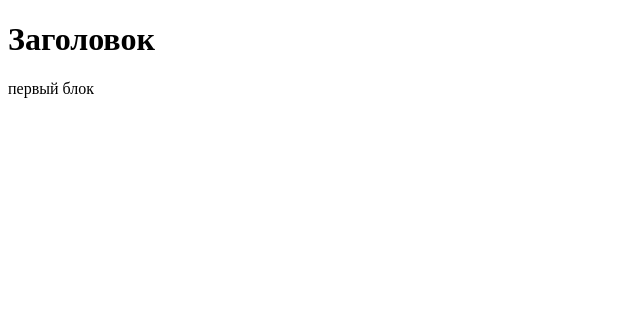
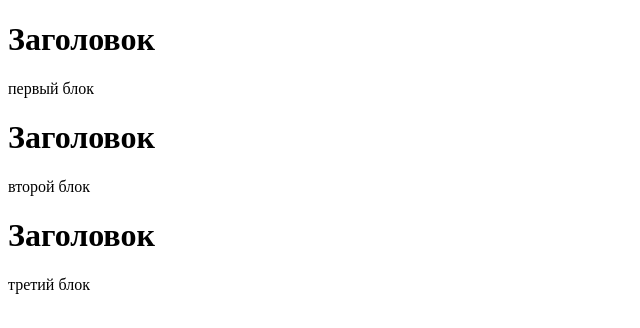
Before and after one commit to MartyGreen/second_repo, a plain HTML site: page index.html in a window 1280 px wide. Shown: the whole page, without its empty margins (0-640 px from the left). Drawn offline with Linux system fonts and the light colour scheme.

Commit message:
added second and third blocks

```diff
--- a/index.html
+++ b/index.html
@@ -11,5 +11,13 @@
     <h1>Заголовок</h1>
     <p>первый блок</p>
   </div>
+  <div>
+    <h1>Заголовок</h1>
+    <p>второй блок</p>
+  </div>
+  <div>
+    <h1>Заголовок</h1>
+    <p>третий блок</p>
+  </div>
 </body>
 </html>
```
